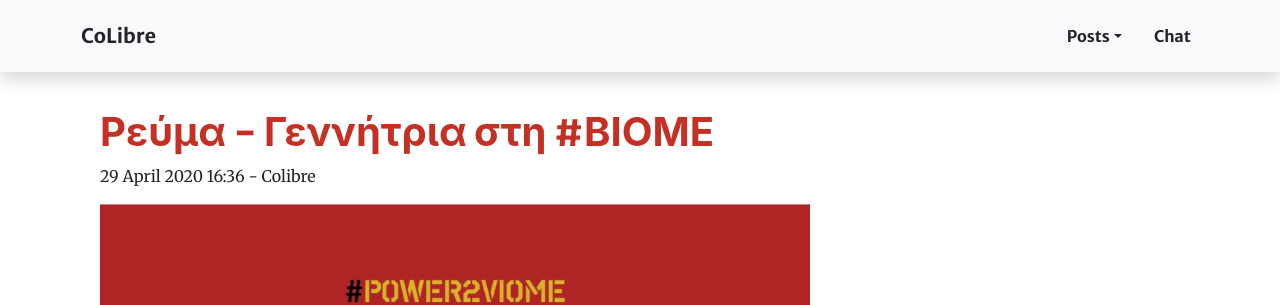
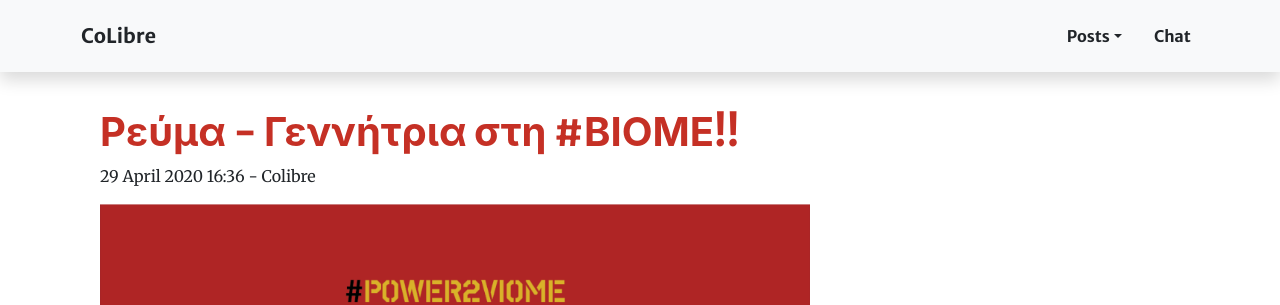
Before and after one commit to colibreradio/colibreradiotest, a Jekyll site: the page built from _posts/2020-04-29-ρεύμα-γεννήτρια-στη-βιομε.md, in a window 1280 px wide and 900 px high. Shown: the top 305 px of the window. Built offline with Jekyll 4.4.1, drawn with Linux system fonts in a browser that asks for light colours; nearby versions of some CDN libraries.

```diff
--- a/_posts/2020-04-29-ρεύμα-γεννήτρια-στη-βιομε.md
+++ b/_posts/2020-04-29-ρεύμα-γεννήτρια-στη-βιομε.md
@@ -1,6 +1,6 @@
 ---
 layout: post
-title: "Ρεύμα - Γεννήτρια στη #ΒΙΟΜΕ"
+title: "Ρεύμα - Γεννήτρια στη #ΒΙΟΜΕ!!"
 categories: News
 date: 2020-04-29T16:36:56.456Z
 author: Colibre
```
